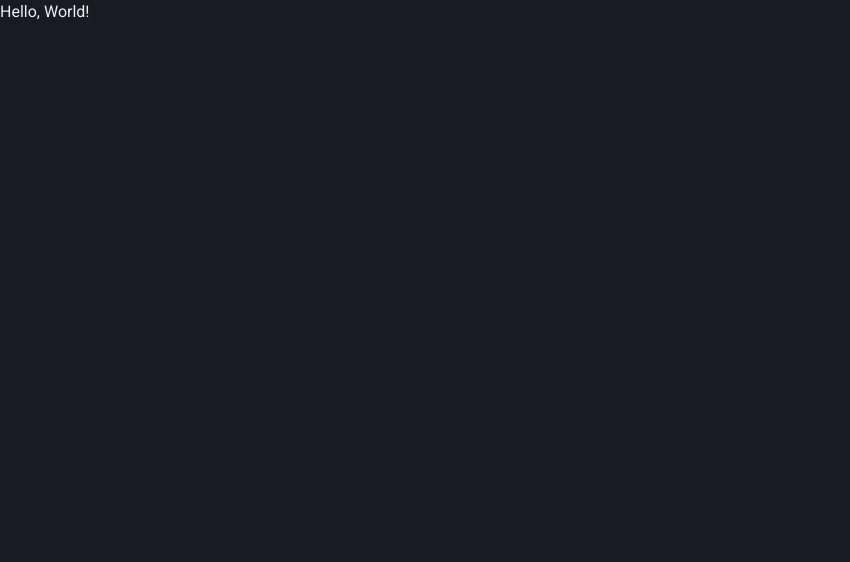
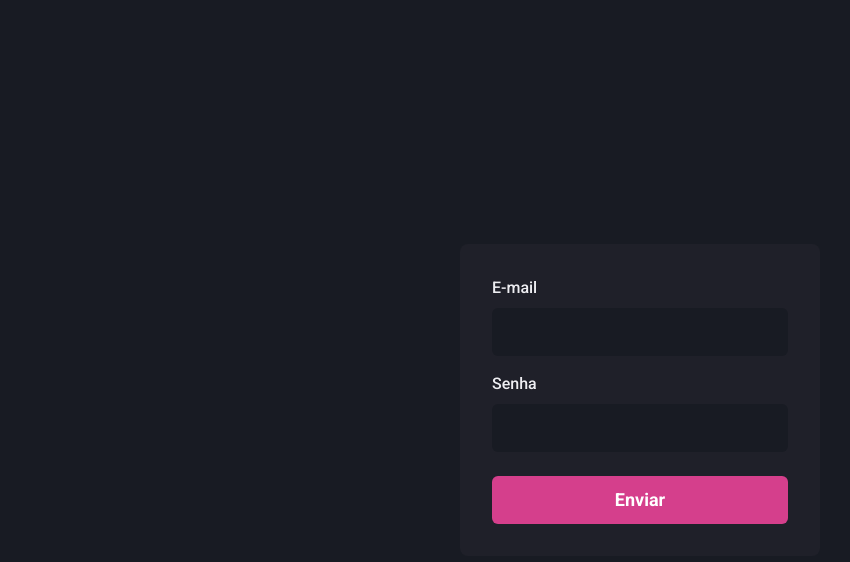
Before and after one commit to lucio-araujo/rocketseat-ignite-reactjs-dashgo, a Next.js app: page / in a window 1280 px wide. Shown: the top 562 px of the page, without its empty margins (0-850 px from the left). Built offline with nearby package versions, Linux system fonts and the light colour scheme.

Commit message:
Sign in page

```diff
--- a/src/pages/index.tsx
+++ b/src/pages/index.tsx
@@ -1,3 +1,12 @@
+import {
+  Button,
+  Flex,
+  FormControl,
+  Input,
+  FormLabel,
+  Stack,
+} from "@chakra-ui/react";
+
 import Head from "next/head";
 
 export default function Home() {
@@ -5,13 +14,60 @@
     <>
       <Head>
         <title>dashgo</title>
-        <meta name="description" content="A challenger project; make with love." />
+        <meta
+          name="description"
+          content="A challenger project; make with love."
+        />
         <meta name="viewport" content="width=device-width, initial-scale=1" />
         <link rel="icon" href="/favicon.ico" />
       </Head>
-      <h1>
-        Hello, World!
-      </h1>
+      <Flex w="100vw" h="100vh" align="center" justify="center">
+        <Flex
+          as="form"
+          w="100%"
+          maxW={360}
+          bg="gray.800"
+          direction="column"
+          p={8}
+          borderRadius={8}
+        >
+          <Stack spacing={4}>
+            <FormControl>
+              <FormLabel htmlFor="email">E-mail</FormLabel>
+              <Input
+                type="text"
+                id="email"
+                name="email"
+                variant="filled"
+                focusBorderColor="pink.500"
+                bgColor="gray.900"
+                size="lg"
+                _hover={{
+                  bg: "gray.900",
+                }}
+              />
+            </FormControl>
+            <FormControl>
+              <FormLabel htmlFor="password">Senha</FormLabel>
+              <Input
+                type="password"
+                id="password"
+                name="password"
+                variant="filled"
+                focusBorderColor="pink.500"
+                bgColor="gray.900"
+                size="lg"
+                _hover={{
+                  bg: "gray.900",
+                }}
+              />
+            </FormControl>
+          </Stack>
+          <Button type="submit" colorScheme="pink" mt={6} size="lg">
+            Enviar
+          </Button>
+        </Flex>
+      </Flex>
     </>
   );
 }
```
